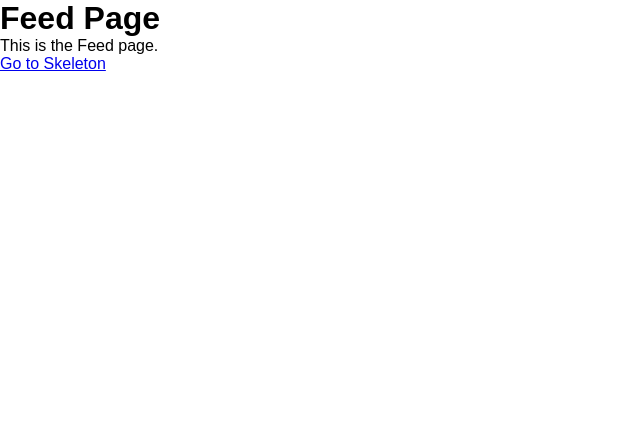
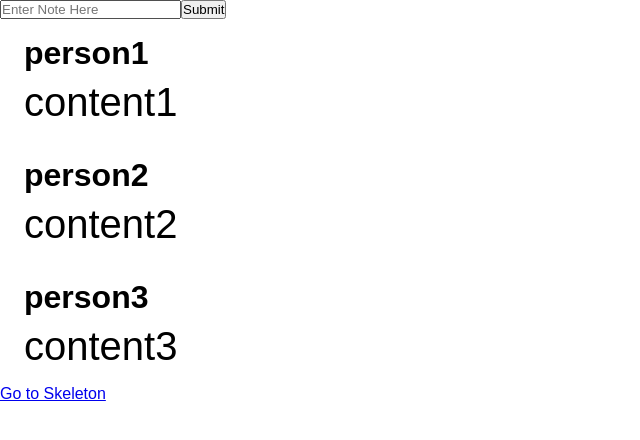
Before and after one commit to amyyliuu/web-lab-app, a React (Vite) app: page /feed in a window 1280 px wide. Shown: the top 440 px of the page, without its empty margins (0-640 px from the left). Built offline with nearby package versions, Linux system fonts and the light colour scheme; no server answers.

Commit message:
feed that allows u to post and update feed yay

```diff
--- /dev/null
+++ b/client/src/components/modules/NewPostInput.jsx
@@ -0,0 +1,55 @@
+import React, { useState } from "react";
+import "./NewPostInput.css";
+
+const NewPostInput = (props) => {
+    const [value, setValue] = useState("");
+
+    const handleChange = (event) => {
+        setValue(event.target.value);
+    };
+
+    const handleSubmit = (event) => {
+        event.preventDefault();
+        props.onSubmit && props.onSubmit(value);
+        setValue("");
+    };
+
+    return (
+        <div className="u-flex">
+            <input
+            type="text"
+            placeholder={props.defaultText}
+            value={value}
+            onChange={handleChange}
+            className="NewPostInput-input"
+            />
+            <button
+            type="submit"
+            className="NewPostInput-button u-pointer"
+            value="Submit"
+            onClick={handleSubmit}
+            >
+                Submit
+            </button>
+        </div>
+    );
+
+};
+
+
+const NewNote = (props) => {
+    const addNote = (value) => {
+        props.addNewNote({_id: "random", creator_name: "Anon", content: value});
+
+
+    };
+    return <NewPostInput defaultText="Enter Note Here" onSubmit={addNote}/>
+};
+
+const NewComment = (props) => {
+    const addComment = (value) => {
+
+    };
+};
+
+export { NewNote, NewComment, NewPostInput };
--- /dev/null
+++ b/client/src/components/modules/Note.css
@@ -0,0 +1,32 @@
+.Note-container {
+    border: var(--grey) 1px solid;
+    border-radius: var(--xs);
+    margin-top: var(--m);
+}
+
+.Note-container:first-of-type {
+    margin-top: var(--l);
+}
+
+.Note-story, .Note-commentSection {
+    padding: var(--m) var(--l);
+}
+
+.Note-storyUser {
+    font-size: 20px;
+    font-weight: 600;
+}
+
+.Note-storyContent {
+    font-size: 40px;
+    margin: var(--s) 0 0;
+}
+
+.Note-commentSection {
+    background-color: var(--grey);
+    border-top: 1px solid var(--grey);
+}
+
+.Note-commentBody {
+    margin: 0 0 var(--s);
+}
--- a/client/src/components/modules/SingleNote.jsx
+++ b/client/src/components/modules/SingleNote.jsx
@@ -1,7 +1,15 @@
+import React from "react";
+import "./Note.css";
+
 const SingleNote = (props) => {
     return (
-    <div className = "Card-note">
-        This is a Note!
+    <div className = "Note-story">
+        <h1 className = "u-bold">{props.creator_name}</h1>
+        <div className="Note-storyContent">{props.content}</div>
+
     </div>
     );
 };
+
+
+export default SingleNote;
--- a/client/src/components/pages/Feed.jsx
+++ b/client/src/components/pages/Feed.jsx
@@ -1,11 +1,50 @@
-import React from "react";
+import React, { useEffect, useState } from "react";
 import { Link } from "react-router-dom";
+import SingleNote from "../modules/SingleNote";
+import { NewPostInput, NewNote } from "../modules/NewPostInput";
+function Feed() {
+    const [notes, setNotes] = useState([]);
 
-function Feed() {
+    const addNewNote = (note) => {
+        setNotes([...notes, note]);
+    }
+    useEffect(() => {
+
+        const note1 = {
+            _id: 1,
+            creator_name: "person1",
+            content: "content1"
+        }
+        const note2 = {
+            _id: 2,
+            creator_name: "person2",
+            content: "content2"
+        }
+        const note3 = {
+            _id: 3,
+            creator_name: "person3",
+            content: "content3"
+        }
+        setNotes([note1, note2, note3]);
+
+
+    }, [])
+
+    let notesList = null;
+    if (notes.length != 0) {
+        notesList = notes.map((note) => {
+            return(
+                <SingleNote _id={note._id} creator_name={note.creator_name} content={note.content} />
+            )
+        })
+
+    } else {
+        notesList = <div>There aren't any notes.</div>
+    }
     return (
         <div className="feed">
-            <h1>Feed Page</h1>
-            <p>This is the Feed page.</p>
+            <NewNote addNewNote = {addNewNote} />
+            {notesList}
             {/* Link back to the Skeleton page */}
             <Link to="/">Go to Skeleton</Link>
         </div>
```
Also changed, not shown: client/src/components/modules/NewPostInput.css (added), 5 other files (tests, documents, lock files or other folders).
